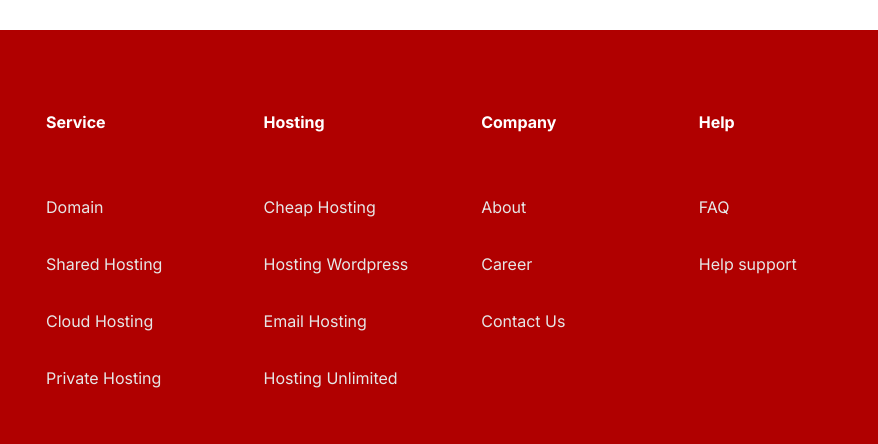
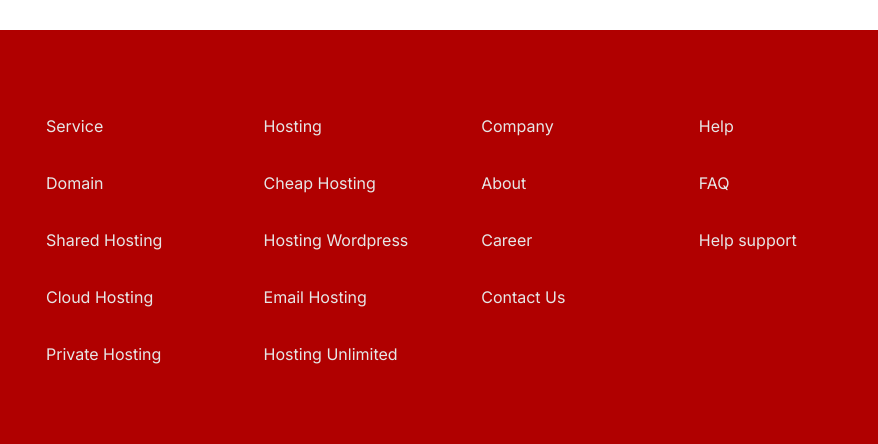
Before and after one commit to Duard4/web_classes, a plain HTML site: page lab4/index.html in a window 1280 px wide. Shown: the part 5314-5758 px from the top of the page, 402-1280 px from the left. Drawn offline with Linux system fonts and the light colour scheme.

Commit message:
indchange

```diff
--- a/lab4/index.html
+++ b/lab4/index.html
@@ -533,68 +533,104 @@
                 </div>
             </div>
             <ul class="under__list">
+                <li class="under__link">
                     <a href="#!" class="under_links">
-                    <li class="under__link">Service</li>
+                        Service
                     </a>
+                </li>
+                <li class="under__link">
                     <a href="#!" class="under_links">
-                    <li class="under__link">Domain</li>
+                        Domain
                     </a>
+                </li>
+                <li class="under__link">
                     <a href="#!" class="under_links">
-                    <li class="under__link">Shared Hosting</li>
+                        Shared Hosting
                     </a>
+                </li>
+                <li class="under__link">
                     <a href="#!" class="under_links">
-                    <li class="under__link">Cloud Hosting</li>
+                        Cloud Hosting
                     </a>
+                </li>
+                <li class="under__link">
                     <a href="#!" class="under_links">
-                    <li class="under__link">Private Hosting</li>
+                        Private Hosting
                     </a>
+                </li>
             </ul>
 
             <ul class="under__list2">
+                <li class="under__link">
                     <a href="#!" class="under_links">
-                    <li class="under__link">Hosting</li>
+                        Hosting
                     </a>
+                </li>
+                <li class="under__link">
                     <a href="#!" class="under_links">
-                    <li class="under__link">Cheap Hosting</li>
+                        Cheap Hosting
                     </a>
+                </li>
+                <li class="under__link">
                     <a href="#!" class="under_links">
-                    <li class="under__link">Hosting Wordpress</li>
+                        Hosting Wordpress
                     </a>
+                </li>
+                <li class="under__link">
                     <a href="#!" class="under_links">
-                    <li class="under__link">Email Hosting</li>
+                        Email Hosting
                     </a>
+                </li>
+                <li class="under__link">
                     <a href="#!" class="under_links">
-                    <li class="under__link">Hosting Unlimited</li>
+                        Hosting Unlimited
                     </a>
+                </li>
             </ul>
 
             <ul class="under__list">
+
+                <li class="under__link">
                     <a href="#!" class="under_links">
-
-                    <li class="under__link">Company</li>
+                        Company
                     </a>
+                </li>
+                <li class="under__link">
                     <a href="#!" class="under_links">
-                    <li class="under__link">About</li>
+                        About
                     </a>
+                </li>
+                <li class="under__link">
                     <a href="#!" class="under_links">
-                    <li class="under__link">Career</li>
+                        Career
                     </a>
+                </li>
+                <li class="under__link">
                     <a href="#!" class="under_links">
-                    <li class="under__link">Contact Us</li>
+                        Contact Us
                     </a>
+                </li>
             </ul>
 
             <ul class="under__list">
+
+                <li class="under__link">
                     <a href="#!" class="under_links">
+                        Help
+                    </a>
+                </li>
 
-                    <li class="under__link">Help</li>
+                <li class="under__link">
+                    <a href="#!" class="under_links">
+                        FAQ
                     </a>
+                </li>
+
+                <li class="under__link">
                     <a href="#!" class="under_links">
-                    <li class="under__link">FAQ</li>
+                        Help support
                     </a>
-                <a href="#!" class="under_links">
-                    <li class="under__link">Help support</li>
-                </a>
+                </li>
             </ul>
         </div>
 
```
Lines whose indentation alone changed are shown as unchanged.
